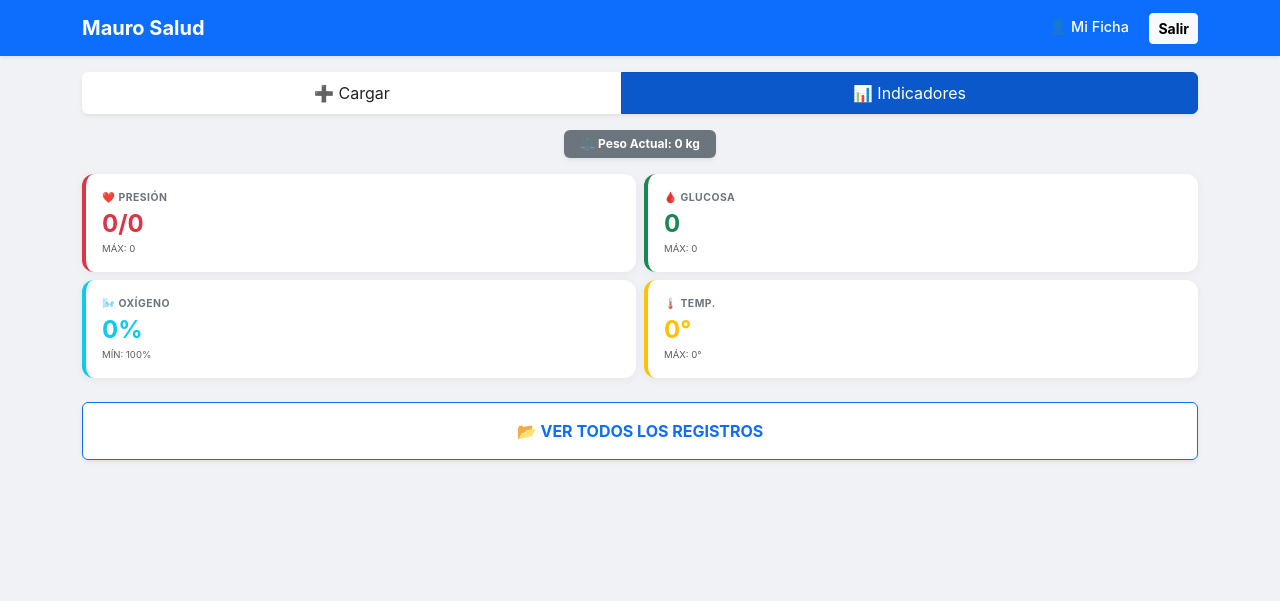
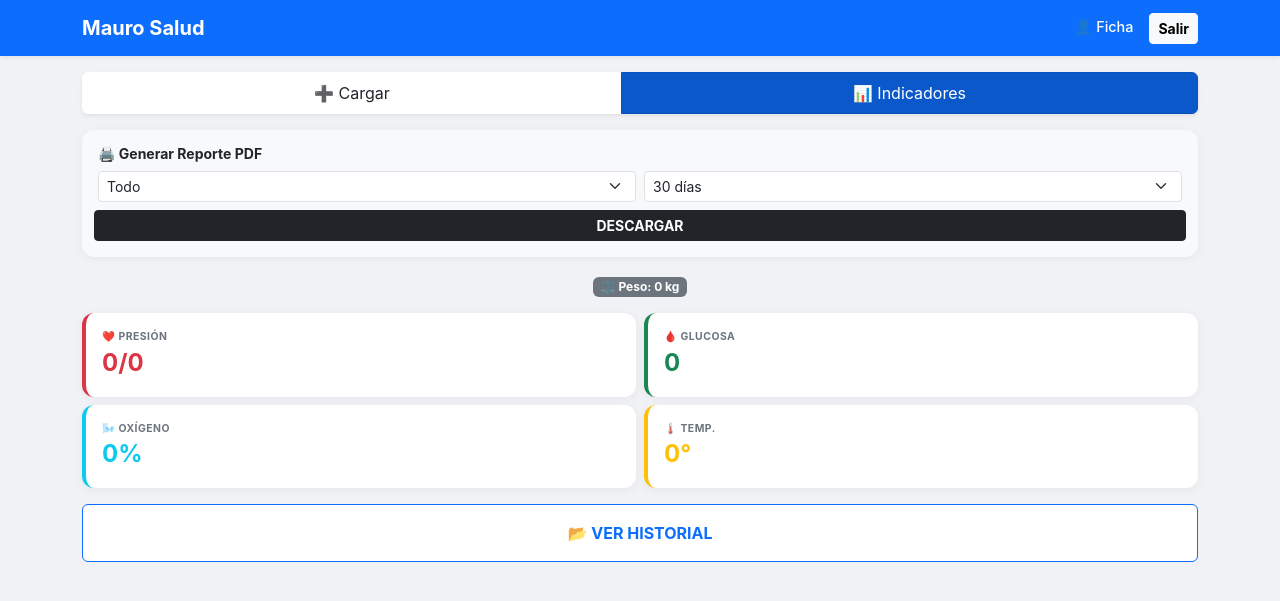
Before and after one commit to Pastormerlo/control-drenaje, a Flask app: page /ver in a window 1280 px wide. Shown: the top 601 px of the page. Run offline with Flask 3, Linux system fonts and the light colour scheme; a user stored in the database is signed in; data that the repository does not hold is empty; some libraries are stand-ins or nearby versions.

Commit message:
Add files via upload

```diff
--- a/templates/index.html
+++ b/templates/index.html
@@ -10,7 +10,6 @@
         .card { border-radius: 12px; border: none; box-shadow: 0 2px 10px rgba(0,0,0,0.05); }
         .stat-val { font-size: 1.5rem; font-weight: bold; }
         .stat-label { font-size: 0.65rem; text-transform: uppercase; color: #6c757d; font-weight: 700; letter-spacing: 0.5px; }
-        .badge-alert { background-color: #ffe5e5; color: #d90429; font-weight: bold; font-size: 0.65rem; }
         .seccion-oculta { display: none; }
         .nav-link-custom { color: white; text-decoration: none; font-size: 0.9rem; font-weight: 500; }
     </style>
@@ -20,10 +19,7 @@
 <nav class="navbar navbar-dark bg-primary mb-3 shadow-sm">
     <div class="container">
         <span class="navbar-brand fw-bold">Mauro Salud</span>
-        <div>
-            <a href="{{ url_for('editar_perfil') }}" class="nav-link-custom me-3">👤 Mi Ficha</a>
-            <a href="{{ url_for('logout') }}" class="btn btn-sm btn-light fw-bold">Salir</a>
-        </div>
+        <div><a href="{{ url_for('editar_perfil') }}" class="nav-link-custom me-3">👤 Ficha</a><a href="{{ url_for('logout') }}" class="btn btn-sm btn-light fw-bold">Salir</a></div>
     </div>
 </nav>
 
@@ -39,12 +35,12 @@
         {% with msgs = get_flashed_messages() %}{% if msgs %}<div class="alert alert-success small">{{msgs[0]}}</div>{% endif %}{% endwith %}
         <form action="{{ url_for('editar_perfil') }}" method="POST">
             <div class="row g-3">
-                <div class="col-12"><label class="small fw-bold">Nombre Completo</label><input type="text" name="nombre" class="form-control" value="{{perfil.nombre_apellido or ''}}" required></div>
+                <div class="col-12"><label class="small fw-bold">Nombre</label><input type="text" name="nombre" class="form-control" value="{{perfil.nombre_apellido or ''}}" required></div>
                 <div class="col-6"><label class="small fw-bold">Edad</label><input type="number" name="edad" class="form-control" value="{{perfil.edad or ''}}"></div>
-                <div class="col-6"><label class="small fw-bold">Sexo</label><select name="sexo" class="form-select"><option value="M" {% if perfil.sexo=='M' %}selected{% endif %}>M</option><option value="F" {% if perfil.sexo=='F' %}selected{% endif %}>F</option></select></div>
-                <div class="col-12"><label class="small fw-bold text-danger">Peso Actual (kg)</label><input type="number" step="0.1" name="peso" class="form-control border-danger" value="{{perfil.peso or ''}}" placeholder="0.0"></div>
+                <div class="col-6"><label class="small fw-bold text-danger">Peso (kg)</label><input type="number" step="0.1" name="peso" class="form-control border-danger" value="{{perfil.peso or ''}}"></div>
+                <div class="col-12"><label class="small fw-bold">Médico</label><input type="text" name="medico" class="form-control" value="{{perfil.nombre_medico or ''}}"></div>
                 <div class="col-12"><label class="small fw-bold">Obra Social</label><input type="text" name="obra_social" class="form-control" value="{{perfil.obra_social or ''}}"></div>
-                <div class="col-12"><label class="small fw-bold">Médico</label><input type="text" name="medico" class="form-control" value="{{perfil.nombre_medico or ''}}"></div>
+                <input type="hidden" name="sexo" value="M">
                 <button type="submit" class="btn btn-success w-100 p-3 fw-bold mt-2">💾 GUARDAR CAMBIOS</button>
             </div>
         </form>
@@ -57,30 +53,18 @@
         {% if success %}<div class="alert alert-success small">{{ success }}</div>{% endif %}
         <form action="{{ url_for('cargar_registro') }}" method="POST">
             <div class="row g-3">
-                <div class="col-6"><label class="small fw-bold">Fecha</label><input type="date" name="fecha" class="form-control" id="f_input" required></div>
-                <div class="col-6"><label class="small fw-bold">Hora</label><input type="time" name="hora" class="form-control" id="h_input" required></div>
+                <div class="col-6"><input type="date" name="fecha" class="form-control" id="f_input" required></div>
+                <div class="col-6"><input type="time" name="hora" class="form-control" id="h_input" required></div>
                 <div class="col-12">
                     <select class="form-select form-select-lg fw-bold" id="tipo_registro" name="tipo_registro" onchange="mostrarCampos()">
-                        <option value="presion">❤️ Presión y Pulso</option>
-                        <option value="glucosa">🩸 Glucosa</option>
-                        <option value="oxigeno">🌬️ Oxígeno</option>
-                        <option value="temperatura">🌡️ Temperatura</option>
-                        <option value="drenaje">💧 Drenaje</option>
+                        <option value="presion">❤️ Presión</option><option value="glucosa">🩸 Glucosa</option><option value="oxigeno">🌬️ Oxígeno</option><option value="temperatura">🌡️ Temp</option><option value="drenaje">💧 Drenaje</option>
                     </select>
                 </div>
-                <div id="campos_presion" class="row g-2 mt-1">
-                    <div class="col-4"><input type="number" name="presion_alta" class="form-control" placeholder="Alta"></div>
-                    <div class="col-4"><input type="number" name="presion_baja" class="form-control" placeholder="Baja"></div>
-                    <div class="col-4"><input type="number" name="pulso" class="form-control" placeholder="Pulso"></div>
-                </div>
+                <div id="campos_presion" class="row g-2 mt-1"><div class="col-4"><input type="number" name="presion_alta" class="form-control" placeholder="Alt"></div><div class="col-4"><input type="number" name="presion_baja" class="form-control" placeholder="Baj"></div><div class="col-4"><input type="number" name="pulso" class="form-control" placeholder="Pul"></div></div>
                 <div id="campos_glucosa" class="row g-2 mt-1 seccion-oculta"><div class="col-12"><input type="number" name="glucosa" class="form-control" placeholder="mg/dL"></div></div>
                 <div id="campos_oxigeno" class="row g-2 mt-1 seccion-oculta"><div class="col-12"><input type="number" name="oxigeno" class="form-control" placeholder="Sat %"></div></div>
                 <div id="campos_temperatura" class="row g-2 mt-1 seccion-oculta"><div class="col-12"><input type="number" step="0.1" name="temperatura" class="form-control" placeholder="°C"></div></div>
-                <div id="campos_drenaje" class="row g-2 mt-1 seccion-oculta">
-                    <div class="col-6"><input type="number" step="0.1" name="cantidad_izq" class="form-control" placeholder="I (ml)"></div>
-                    <div class="col-6"><input type="number" step="0.1" name="cantidad_der" class="form-control" placeholder="D (ml)"></div>
-                </div>
-                <div class="col-12"><textarea name="observaciones" class="form-control" rows="2" placeholder="Notas..."></textarea></div>
+                <div id="campos_drenaje" class="row g-2 mt-1 seccion-oculta"><div class="col-6"><input type="number" step="0.1" name="cantidad_izq" class="form-control" placeholder="I (ml)"></div><div class="col-6"><input type="number" step="0.1" name="cantidad_der" class="form-control" placeholder="D (ml)"></div></div>
                 <button type="submit" class="btn btn-primary w-100 p-3 fw-bold mt-2">GUARDAR</button>
             </div>
         </form>
@@ -97,74 +81,31 @@
     {% endif %}
 
     {% if modo == 'ver' %}
-    <div class="text-center mb-3">
-        <span class="badge bg-secondary px-3 py-2 shadow-sm">⚖️ Peso Actual: {{stats.peso_actual}} kg</span>
+    <div class="card p-3 mb-3 bg-light border-0">
+        <h6 class="fw-bold small mb-2">🖨️ Generar Reporte PDF</h6>
+        <form action="{{ url_for('descargar_pdf') }}" method="POST" class="row g-2">
+            <div class="col-6"><select name="tipo_reporte" class="form-select form-select-sm"><option value="todos">Todo</option><option value="presion">Presión</option><option value="glucosa">Glucosa</option><option value="drenaje">Drenajes</option></select></div>
+            <div class="col-6"><select name="periodo" class="form-select form-select-sm"><option value="7">7 días</option><option value="15">15 días</option><option value="30" selected>30 días</option></select></div>
+            <button type="submit" class="btn btn-dark w-100 btn-sm fw-bold">DESCARGAR</button>
+        </form>
     </div>
-    <div class="row g-2 mb-4">
-        <div class="col-6">
-            <div class="card p-3 border-start border-danger border-4 h-100">
-                <div class="stat-label">❤️ Presión</div>
-                <div class="stat-val text-danger">{{stats.presion.prom_a}}/{{stats.presion.prom_b}}</div>
-                <div class="small text-muted" style="font-size: 0.6rem;">MÁX: {{stats.presion.max_a}}</div>
-            </div>
-        </div>
-        <div class="col-6">
-            <div class="card p-3 border-start border-success border-4 h-100">
-                <div class="stat-label">🩸 Glucosa</div>
-                <div class="stat-val text-success">{{stats.glucosa.prom}}</div>
-                <div class="small text-muted" style="font-size: 0.6rem;">MÁX: {{stats.glucosa.max}}</div>
-            </div>
-        </div>
-        <div class="col-6">
-            <div class="card p-3 border-start border-info border-4 h-100">
-                <div class="stat-label">🌬️ Oxígeno</div>
-                <div class="stat-val text-info">{{stats.oxigeno.prom}}%</div>
-                <div class="small text-muted" style="font-size: 0.6rem;">MÍN: {{stats.oxigeno.min}}%</div>
-            </div>
-        </div>
-        <div class="col-6">
-            <div class="card p-3 border-start border-warning border-4 h-100">
-                <div class="stat-label">🌡️ Temp.</div>
-                <div class="stat-val text-warning">{{stats.temp.prom}}°</div>
-                <div class="small text-muted" style="font-size: 0.6rem;">MÁX: {{stats.temp.max}}°</div>
-            </div>
-        </div>
+    <div class="text-center mb-3"><span class="badge bg-secondary">⚖️ Peso: {{stats.peso_actual}} kg</span></div>
+    <div class="row g-2 mb-3">
+        <div class="col-6"><div class="card p-3 border-start border-danger border-4 h-100"><div class="stat-label">❤️ Presión</div><div class="stat-val text-danger">{{stats.presion.prom_a}}/{{stats.presion.prom_b}}</div></div></div>
+        <div class="col-6"><div class="card p-3 border-start border-success border-4 h-100"><div class="stat-label">🩸 Glucosa</div><div class="stat-val text-success">{{stats.glucosa.prom}}</div></div></div>
+        <div class="col-6"><div class="card p-3 border-start border-info border-4 h-100"><div class="stat-label">🌬️ Oxígeno</div><div class="stat-val text-info">{{stats.oxigeno.prom}}%</div></div></div>
+        <div class="col-6"><div class="card p-3 border-start border-warning border-4 h-100"><div class="stat-label">🌡️ Temp.</div><div class="stat-val text-warning">{{stats.temp.prom}}°</div></div></div>
     </div>
-
-    <button class="btn btn-outline-primary w-100 py-3 fw-bold mb-3 shadow-sm bg-white" type="button" data-bs-toggle="collapse" data-bs-target="#boxHistorial">
-        📂 VER TODOS LOS REGISTROS
-    </button>
-
+    <button class="btn btn-outline-primary w-100 py-3 fw-bold mb-3 bg-white" type="button" data-bs-toggle="collapse" data-bs-target="#boxHistorial">📂 VER HISTORIAL</button>
     <div class="collapse" id="boxHistorial">
-        <div class="card overflow-hidden shadow-sm">
-            <div class="table-responsive">
-                <table class="table table-hover mb-0">
-                    <thead class="bg-light" style="font-size: 0.7rem;">
-                        <tr><th class="ps-3">FECHA</th><th>TIPO</th><th>VALOR</th><th></th></tr>
-                    </thead>
-                    <tbody style="font-size: 0.8rem;">
-                        {% for r in registros %}
-                        <tr>
-                            <td class="ps-3"><div>{{r.fecha}}</div><div class="text-muted small">{{r.hora}}</div></td>
-                            <td class="fw-bold text-uppercase" style="font-size: 0.7rem;">{{r.tipo}}</td>
-                            <td>
-                                {% if r.tipo == 'presion' %}<span class="text-danger fw-bold">{{r.presion_alta}}/{{r.presion_baja}}</span>
-                                {% elif r.tipo == 'glucosa' %}<span class="text-success fw-bold">{{r.glucosa}}</span>
-                                {% elif r.tipo == 'oxigeno' %}<span class="text-info fw-bold">{{r.oxigeno}}%</span>
-                                {% elif r.tipo == 'temperatura' %}<span class="text-warning fw-bold">{{r.temperatura}}°</span>
-                                {% elif r.tipo == 'drenaje' %}I:{{r.cant_izq or 0}}|D:{{r.cant_der or 0}}{% endif %}
-                            </td>
-                            <td class="text-end pe-3"><a href="{{ url_for('borrar', id=r.id) }}" class="text-danger" onclick="return confirm('¿Borrar?')">🗑️</a></td>
-                        </tr>
-                        {% endfor %}
-                    </tbody>
-                </table>
-            </div>
-        </div>
+        <div class="card overflow-hidden"><div class="table-responsive"><table class="table table-hover mb-0"><tbody style="font-size: 0.8rem;">
+            {% for r in registros %}<tr><td class="ps-3"><div>{{r.fecha}}</div><div class="text-muted small">{{r.hora}}</div></td><td class="fw-bold">{{r.tipo[:4]|upper}}</td><td>
+                {% if r.tipo == 'presion' %}{{r.presion_alta}}/{{r.presion_baja}}{% elif r.tipo == 'glucosa' %}{{r.glucosa}}{% elif r.tipo == 'drenaje' %}I:{{r.cant_izq}}|D:{{r.cant_der}}{% else %}{{r.oxigeno or r.temperatura}}{% endif %}
+            </td><td><a href="{{ url_for('borrar', id=r.id) }}" class="text-danger">🗑️</a></td></tr>{% endfor %}
+        </tbody></table></div></div>
     </div>
     {% endif %}
 </div>
-
 <script src="https://cdn.jsdelivr.net/npm/bootstrap@5.3.0/dist/js/bootstrap.bundle.min.js"></script>
 </body>
 </html>
```
